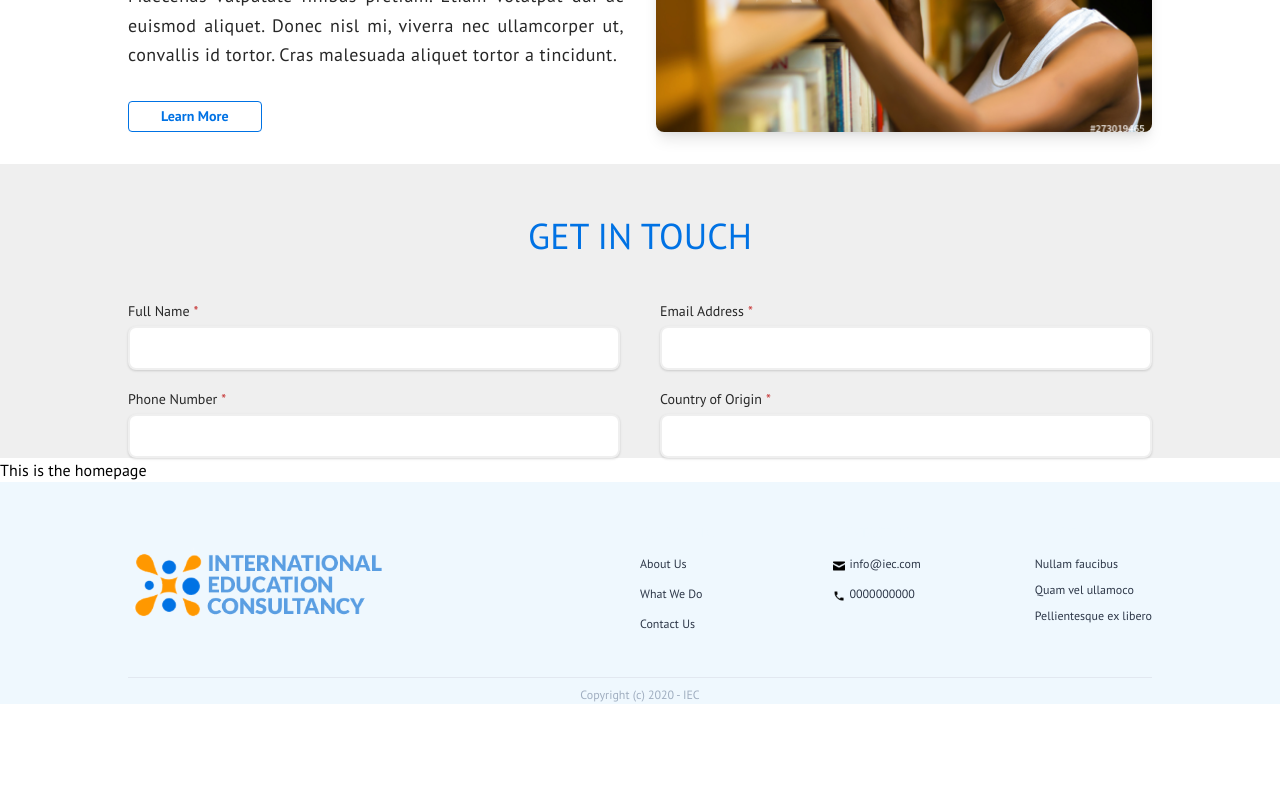
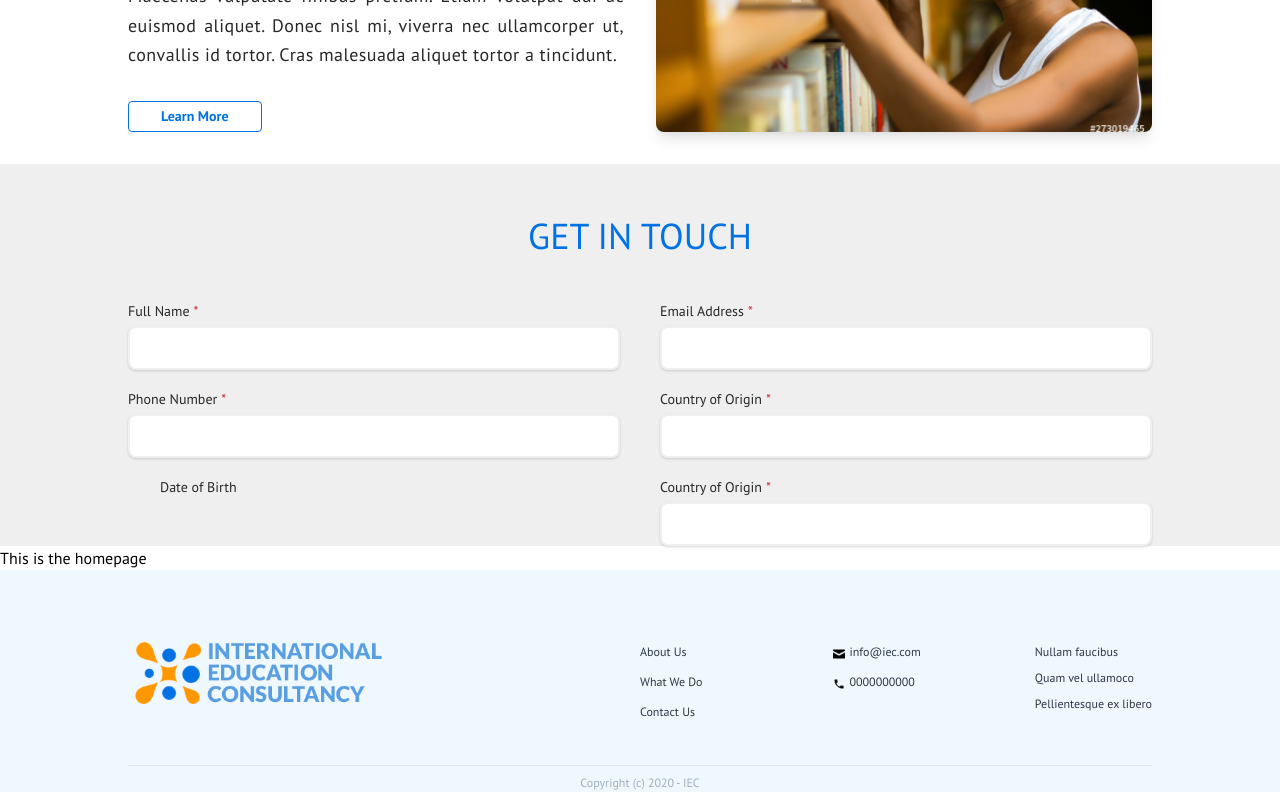
Before and after one commit to abongsjoel/iec, a React (Create React App) app: page / in a window 1280 px wide. Shown: the part 910-1710 px from the top of the page. Before the commit the page ends 1622 px from the top, so only its background shows below. Built offline with nearby package versions, Linux system fonts and the light colour scheme.

Commit message:
First Attempt at CustomDatePicker

```diff
--- a/package.json
+++ b/package.json
@@ -12,6 +12,7 @@
     "react": "^16.12.0",
     "react-dom": "^16.12.0",
     "react-hook-form": "^4.9.3",
+    "react-hook-form-input": "^1.1.10",
     "react-router": "^5.1.2",
     "react-router-dom": "^5.1.2",
     "react-scripts": "3.3.1",
--- a/src/Atoms/Img.js
+++ b/src/Atoms/Img.js
@@ -8,5 +8,4 @@
     />
 );
 
-
 export default Img;
--- /dev/null
+++ b/src/Atoms/Img2.js
@@ -0,0 +1,22 @@
+/**
+ *
+ * Img2.js
+ *
+ * Renders an image, enforcing the usage of the alt="" tag
+ */
+
+import React from 'react';
+import PropTypes from 'prop-types';
+
+function Img2(props) {
+    return <img className={props.className} src={props.src} alt={props.alt} />;
+}
+
+// We require the use of src and alt, only enforced by react in dev mode
+Img2.propTypes = {
+    src: PropTypes.oneOfType([PropTypes.string, PropTypes.object]).isRequired,
+    alt: PropTypes.string.isRequired,
+    className: PropTypes.string,
+};
+
+export default Img2;
--- /dev/null
+++ b/src/Molecules/FormElements/CustomDatePicker.js
@@ -0,0 +1,65 @@
+import React from 'react';
+
+import PropTypes from 'prop-types';
+
+// import DatePicker from 'react-datepicker/es';
+import { RHFInput } from 'react-hook-form-input';
+import Img from '../../Atoms/Img2';
+// import calendarIcon from '../../../images/calendar.svg';
+import Label from '../../Atoms/Label';
+
+function CustomDatePicker({
+                              label,
+                              instruction,
+                              value,
+                              required,
+                              name,
+                              register,
+                              setValue,
+                              errors,
+                              ...props
+                          }) {
+    return (
+        <div className="mx-4 xl:mx-8">
+            <Label content={label} required={required} />
+            <div className="w-full">
+                <div className="relative">
+                    {/*<RHFInput*/}
+                    {/*    // as={*/}
+                    {/*    //     <DatePicker*/}
+                    {/*    //         value={value}*/}
+                    {/*    //         name={name}*/}
+                    {/*    //         className="input block appearance-none"*/}
+                    {/*    //     />*/}
+                    {/*    // }*/}
+                    {/*    name={name}*/}
+                    {/*    value={value}*/}
+                    {/*    register={register}*/}
+                    {/*    setValue={setValue}*/}
+                    {/*    {...props}*/}
+                    {/*/>*/}
+                    <div className="pointer-events-none mt-1 absolute inset-y-0 right-0 flex items-center px-3 rounded-lg bg-gray-thick-1">
+                        {/*<Img src={calendarIcon} alt="" className="" />*/}
+                    </div>
+                </div>
+            </div>
+            <span className="text-xt xl:text-ty text-red-sec flex">
+        {instruction}
+      </span>
+        </div>
+    );
+}
+
+CustomDatePicker.propTypes = {
+    label: PropTypes.string,
+    instruction: PropTypes.string,
+    required: PropTypes.bool,
+    name: PropTypes.string,
+    value: PropTypes.string,
+    props: PropTypes.object,
+    setValue: PropTypes.func,
+    register: PropTypes.func,
+    errors: PropTypes.object,
+};
+
+export default CustomDatePicker;
--- a/src/Molecules/Input.js
+++ b/src/Molecules/FormElements/Input.js
@@ -2,7 +2,7 @@
 
 import PropTypes from 'prop-types';
 
-import Label from '../Atoms/Label';
+import Label from '../../Atoms/Label';
 
 function Input({
                    label,
--- a/src/Organisms/ContactForm/ContactForm.js
+++ b/src/Organisms/ContactForm/ContactForm.js
@@ -9,9 +9,9 @@
 import { useForm } from 'react-hook-form';
 // import AsyncSelect from 'react-select/async';
 // import { withRouter } from 'react-router-dom';
-import Input from '../../Molecules/Input';
+import Input from '../../Molecules/FormElements/Input';
 // import CustomSelect from '../../../../../../components/Input/Select';
-// import CustomDatePicker from '../../../../../../components/Input/DatePicker';
+import CustomDatePicker from '../../Molecules/FormElements/CustomDatePicker';
 // import File from '../../../../../../components/Input/File';
 // import { getPorts } from '../../../../../../services/PortService';
 // import LodgeFooterButton from '../../Footer';
@@ -119,6 +119,37 @@
                             'Please enter a valid Phone Number'
                         }
                         required
+                    />
+                </div>
+                <div className="w-full">
+                    <Input
+                        register={register}
+                        label="Country of Origin"
+                        name="countryOfOrgin"
+                        style="ml-5"
+                        instruction={
+                            errors.countryOfOrgin &&
+                            'Please enter your country of Origin'
+                        }
+                        required
+                    />
+                </div>
+            </div>
+
+
+            {/*third row*/}
+            <div className="flex w-full mt-4">
+                <div className="w-full">
+                    <CustomDatePicker
+                        // onChange={date => {
+                        //     setDateOfLoading(date);
+                        // }}
+                        setValue={setValue}
+                        register={register}
+                        errors={errors}
+                        // selected={dateOfLoading}
+                        label="Date of Birth"
+                        name="dateOfBirth"
                     />
                 </div>
                 <div className="w-full">
```
Also changed, not shown: 1 other file (tests, documents, lock files or other folders).
